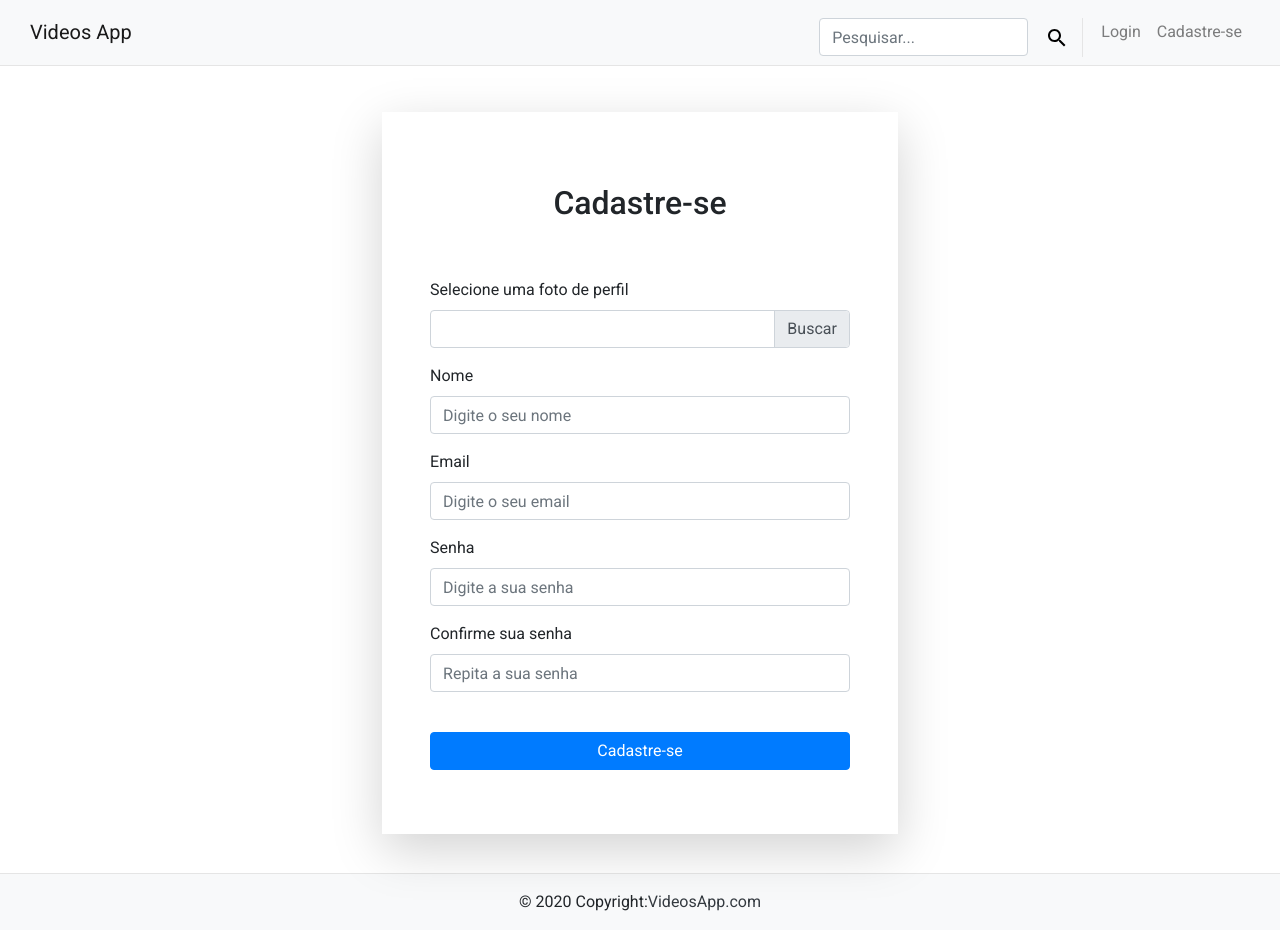
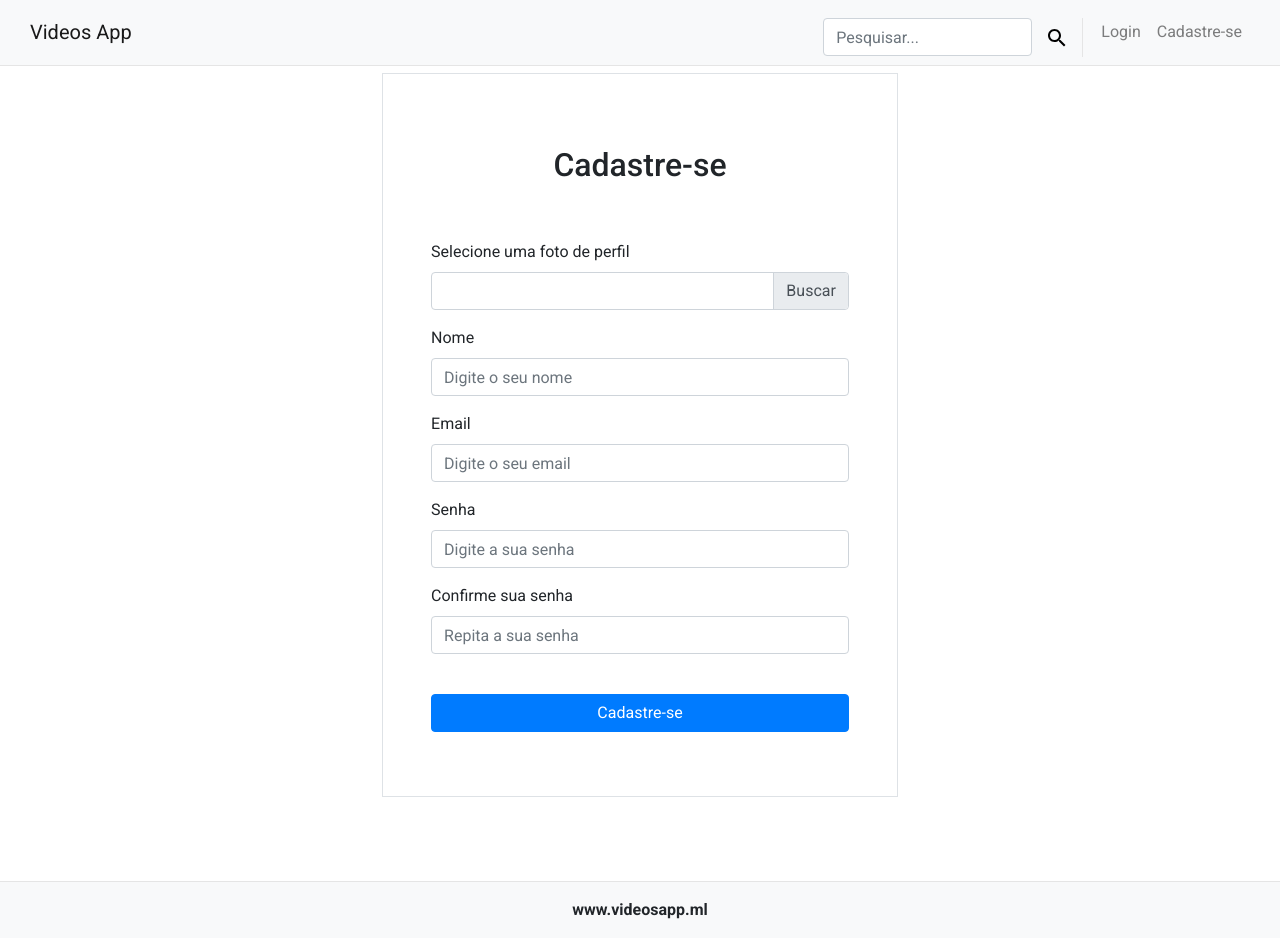
Before and after one commit to hudsonfranca/videos-app-frontend, a Next.js app in the folder frontend/: page /signup in a window 1280 px wide. Built offline with nearby package versions, Linux system fonts and the light colour scheme; no server answers.

Commit message:
fixing layout errors

```diff
--- a/frontend/components/Footer.tsx
+++ b/frontend/components/Footer.tsx
@@ -1,16 +1,17 @@
 import React from 'react'
 import { Container } from 'react-bootstrap'
 import styles from '../styles/Footer.module.css'
+import { useRouter } from 'next/router'
 
 export const Footer: React.FC = () => {
+  const router = useRouter()
   return (
-    <Container fluid className={`p-0 ${styles.footer}`}>
-      <footer className="bg-light text-center text-lg-start">
-        <div className="text-center p-3">
-          © 2020 Copyright:
-          <a className="text-dark" href="#">
-            VideosApp.com
-          </a>
+    <Container fluid className={`p-0 ${styles.footer} mt-2`}>
+      <footer className="bg-light  text-lg-start d-flex justify-content-center">
+        <div className=" p-3">
+          <strong onClick={() => router.push(`/`)} className={styles.url}>
+            www.videosapp.ml
+          </strong>
         </div>
       </footer>
     </Container>
--- a/frontend/components/Header.tsx
+++ b/frontend/components/Header.tsx
@@ -54,14 +54,15 @@ export const Header: React.FC = () => {
               if (searchValue !== '')
                 router.push(`/search_video/${searchValue}`)
             }}
+            className={styles.form}
           >
             <FormControl
               type="text"
               placeholder="Pesquisar..."
-              className="mr-sm-1"
               value={searchValue}
               onChange={e => setSearchValue(e.target.value)}
             />
+
             <Button variant="light" type="submit">
               <img src="/search.svg" alt="search icon" />
             </Button>
--- a/frontend/pages/login.tsx
+++ b/frontend/pages/login.tsx
@@ -73,7 +73,7 @@ const Login: React.FC = () => {
             <Form
               noValidate
               onSubmit={handleSubmit}
-              className="shadow-lg p-5 rounded-3 "
+              className="border border-1 p-5 rounded-3 "
             >
               <Row className="m-4">
                 <Col className="d-flex justify-content-center h-100 align-items-center mb-4">
--- a/frontend/pages/signup.tsx
+++ b/frontend/pages/signup.tsx
@@ -84,7 +84,7 @@ const Signup: React.FC = () => {
       <Head>
         <title>Cadastre-se</title>
       </Head>
-      <Container className="vh-100 pe-5 p-0 m-0" fluid>
+      <Container className="min-vh-100 pe-5 p-0 m-0" fluid>
         <ToastContainer />
 
         <Row className="justify-content-center h-100 align-items-center ">
@@ -92,7 +92,7 @@ const Signup: React.FC = () => {
             <Form
               noValidate
               onSubmit={handleSubmit}
-              className="shadow-lg p-5 rounded-3 "
+              className="border border-1 p-5 rounded-3 "
             >
               <Row className="m-4">
                 <Col className="d-flex justify-content-center h-100 align-items-center mb-4">
--- a/frontend/styles/Card.module.css
+++ b/frontend/styles/Card.module.css
@@ -2,7 +2,7 @@
   cursor: pointer;
   display: flex;
   width:273px;
-  height:273px;
+  height:220px;
   display: flex;
   justify-content: space-between;
   align-items: center;
--- a/frontend/styles/CommentCard.module.css
+++ b/frontend/styles/CommentCard.module.css
@@ -9,9 +9,10 @@
 
 
   justify-content: flex-start;
-  margin-bottom: 4px;
+  margin: 20px 0 4px 0;
   border-top: 1px solid #e5e5e5;
   padding: 10px;
+
 }
 
 
--- a/frontend/styles/Footer.module.css
+++ b/frontend/styles/Footer.module.css
@@ -1,3 +1,7 @@
 .footer{
   border-top: 1px solid #e5e5e5;
 }
+
+.url{
+  cursor: pointer;
+}
--- a/frontend/styles/Header.module.css
+++ b/frontend/styles/Header.module.css
@@ -34,3 +34,9 @@
     margin-top: 10px;
   }
 }
+
+.form{
+display: grid;
+grid-template-columns: 1fr auto;
+
+}
--- a/frontend/styles/WatchVideo.module.css
+++ b/frontend/styles/WatchVideo.module.css
@@ -27,6 +27,8 @@
   grid-area: video;
   width: 100%;
   height: 100%;
+  border-bottom: 1px solid #e5e5e5;
+  margin-top: 20px;
 }
 
 .recommendations{
```
